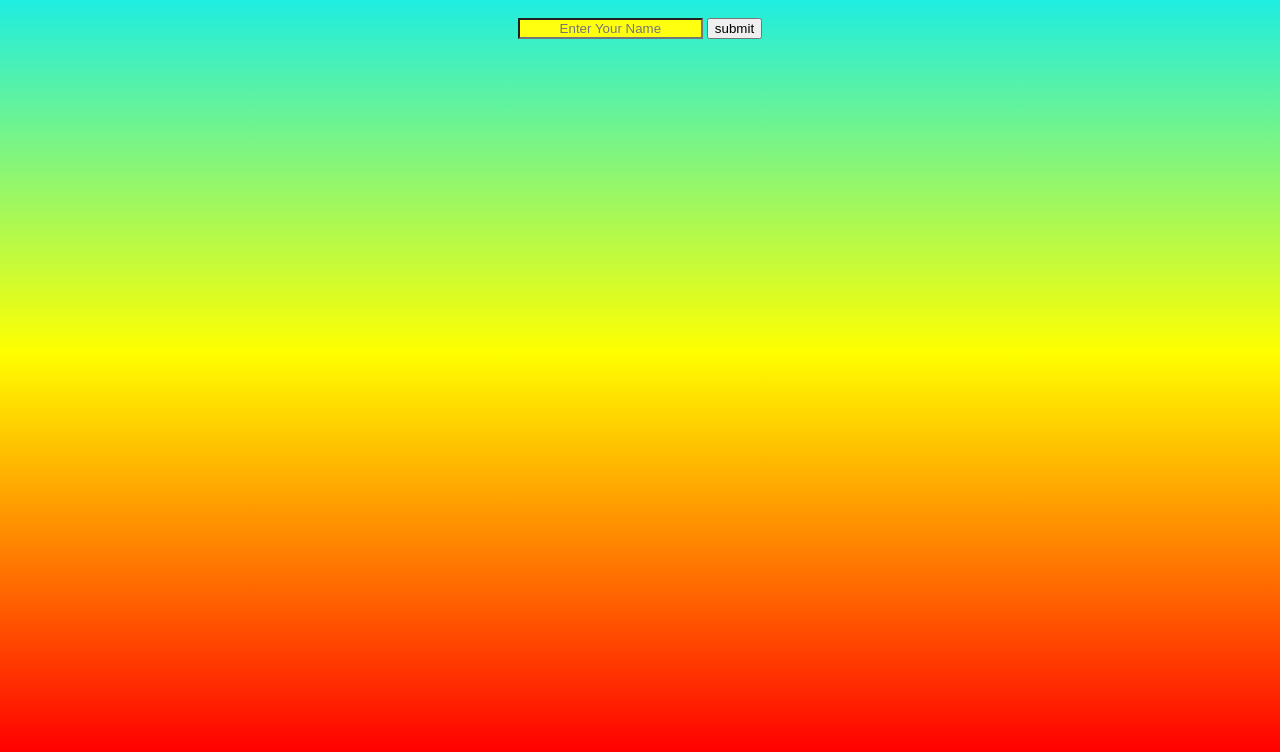
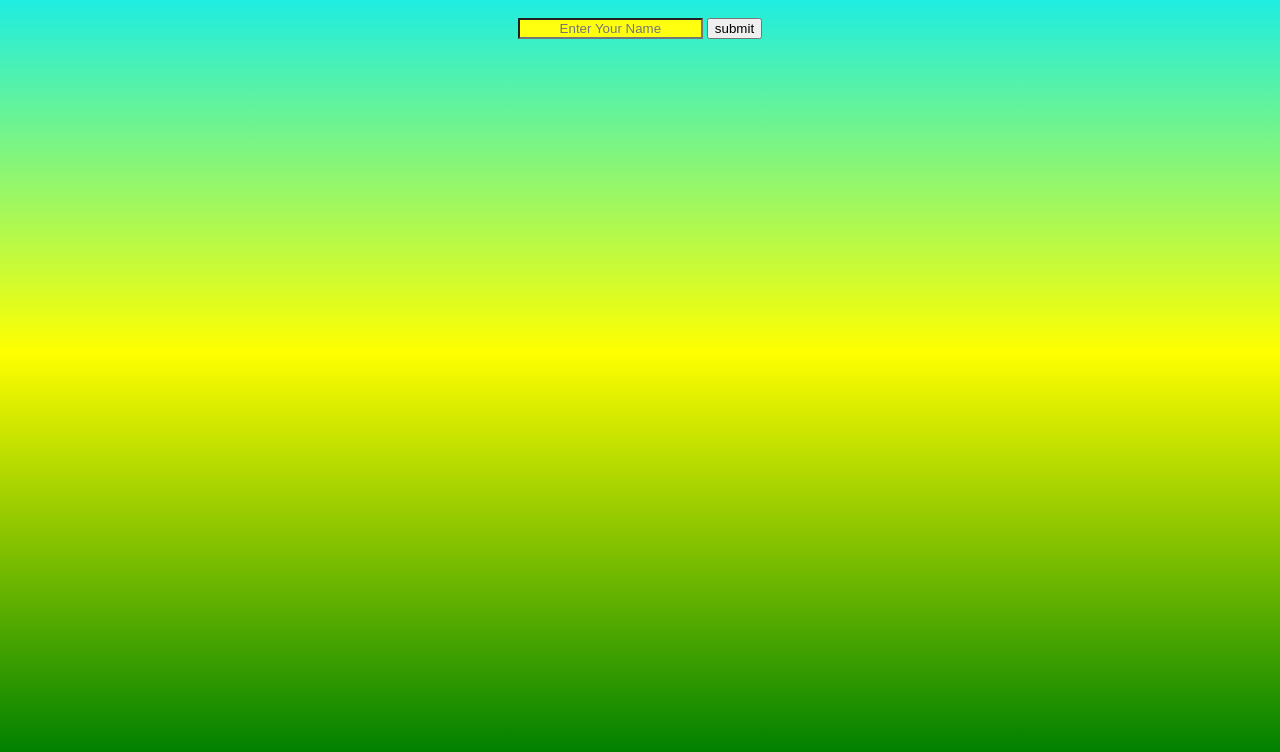
Before and after one commit to srinivasan000/namein_1000, a plain HTML site: page index.html in a window 1280 px wide. Shown: the part 48-800 px from the top of the page. Drawn offline with Linux system fonts and the light colour scheme.

Commit message:
Update index.html

```diff
--- a/index.html
+++ b/index.html
@@ -4,7 +4,7 @@
    <meta name="viewport" content="width=device-width, initial-scale=1.0">
    <title>srinivasan</title>
 </head>
-<body style="background:linear-gradient(#00EBFF,yellow,red);text-align:center;">
+<body style="background:linear-gradient(#00EBFF,yellow,green);text-align:center;">
     <h1 style="background-color:#ff5000;text-align:center;">srinivasan</h1>
     <input type="text" id="name" placeholder="Enter Your Name"style="background-color:#ffff10; text-align: center;">
     <button onclick="abc()">submit</button>
```
